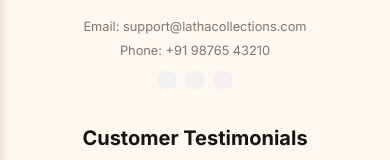
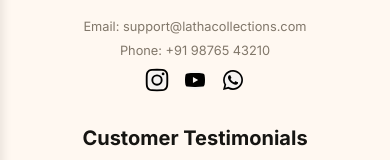
Before and after one commit to Anisettysudheesh/lathacollections, a React (Create React App) app: page /contact in a window 390 px wide. Shown: the part 314-474 px from the top of the page. Built offline with nearby package versions, Linux system fonts and the light colour scheme; a web font is replaced by a local one.

Commit message:
final commit 2

```diff
--- a/src/pages/contact.css
+++ b/src/pages/contact.css
@@ -90,6 +90,7 @@
   color: #161512;
   text-decoration: none;
   transition: all 0.3s ease;
+
 }
 
 .social-bubble:hover {
@@ -696,7 +697,7 @@
   }
 
   .social-icons {
-    gap: 9px;
+    /* gap: 9px; */
     margin-top: 9px;
   }
 
@@ -790,7 +791,7 @@
   }
 
   .social-icons {
-    gap: 8px;
+  gap: 18px;
     margin-top: 8px;
   }
 
@@ -884,7 +885,7 @@
   }
 
   .social-icons {
-    gap: 7px;
+    gap: 18px;
     margin-top: 7px;
   }
 
--- a/src/pages/contact.js
+++ b/src/pages/contact.js
@@ -225,7 +225,7 @@
       {icons.map(({ src, alt, link }) => (
         <a href={link} key={alt} target="_blank" rel="noopener noreferrer">
           <div className="social-bubble" style={{ width: size, height: size, display: "flex", alignItems: "center", justifyContent: "center" }}>
-            <img src={src} alt={alt} style={{ width: "100%", height: "100%" }} />
+            <img src={src} alt={alt} style={{ width: "30px", height: "30px" }} />
           </div>
         </a>
       ))}
```
